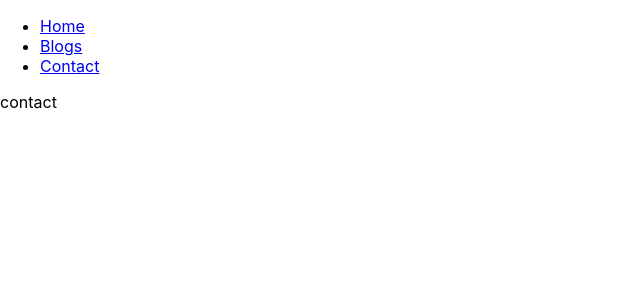
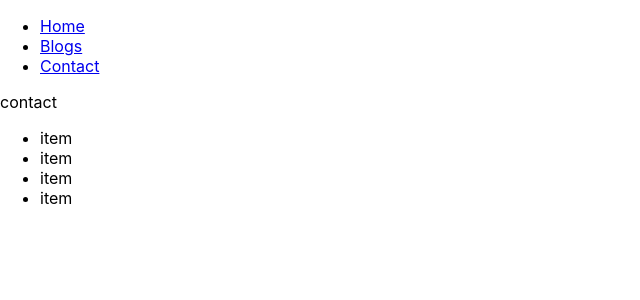
Before and after one commit to MahdiSohaily/MahdiSohaily.github.io, a React (Create React App) app: page /contact in a window 1280 px wide. Shown: the top 300 px of the page, without its empty margins (0-640 px from the left). Built offline with nearby package versions, Linux system fonts and the light colour scheme.

Commit message:
render generated DOM

```diff
--- a/src/pages/contact.jsx
+++ b/src/pages/contact.jsx
@@ -8,7 +8,7 @@ export default function Contact() {
   return (
     <React.Fragment>
       <div>contact</div>
-
+      <ul>{display}</ul>
     </React.Fragment>
   );
 }
```
